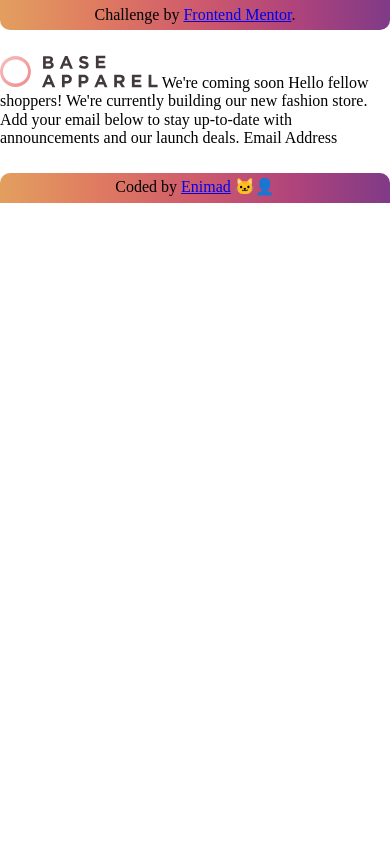
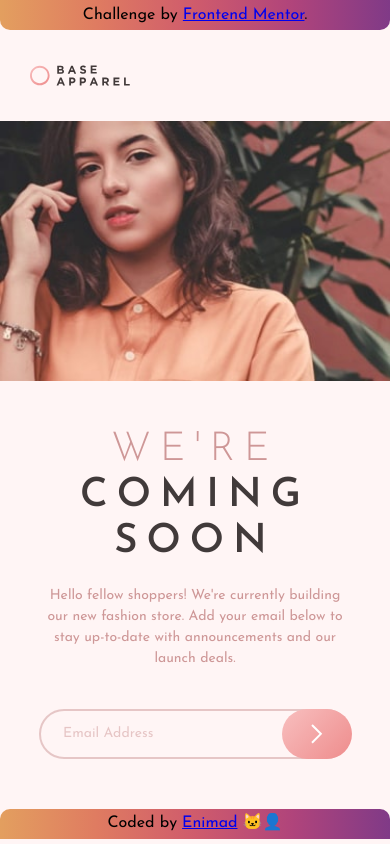
Before and after one commit to enimad/Base-apparel-coming-soon-master, a plain HTML site: page index.html in a window 390 px wide. Drawn offline with Linux system fonts and the light colour scheme.

Commit message:
Mobile V: done > Desktop V: to do

```diff
--- a/index.html
+++ b/index.html
@@ -11,6 +11,10 @@
   <title>Frontend Mentor | Base Apparel coming soon page</title>
 
   <link rel="stylesheet" href="./style.css">
+
+  <link rel="preconnect" href="https://fonts.googleapis.com">
+  <link rel="preconnect" href="https://fonts.gstatic.com" crossorigin>
+  <link href="https://fonts.googleapis.com/css2?family=Josefin+Sans:wght@300;400;600&display=swap" rel="stylesheet">
 </head>
 
 <body>
@@ -19,13 +23,31 @@
   </header>
 
   <main>
-    <img class="logo" src="./images/logo.svg" alt="Brand logo">
-    We're coming soon
+    <div class="content">
+      <img class="logo" src="./images/logo.svg" alt="Brand logo">
+      <img class="brand-img_mobile" src="./images/hero-mobile.jpg" alt="Woman wearing an orange shirt">
 
-    Hello fellow shoppers! We're currently building our new fashion store.
-    Add your email below to stay up-to-date with announcements and our launch deals.
+      <div class="content-section">
+        <p class="content-title"><span>We're</span><br>coming<br>soon</p>
 
-    Email Address
+        <p class="content-message">
+          Hello fellow shoppers! We're currently building our new fashion store.
+          Add your email below to stay up-to-date with announcements and our launch deals.
+        </p>
+
+        <div class="email-box">
+          <form action="#">
+            <div class="form-box">
+              <input type="text" name="email" placeholder="Email Address">
+              <button type="submit">
+                <img class="arrow" src="./images/icon-arrow.svg" alt="Arrow">
+              </button>
+            </div>
+          </form>
+        </div>
+
+      </div>
+    </div>
   </main>
 
   <footer class="attribution">
--- /dev/null
+++ b/sass/libs/colors.scss
@@ -0,0 +1,7 @@
+$background-color: hsl(0, 100%, 98%);
+
+$pink-text: hsl(0, 36%, 70%);
+$black-text: hsl(0, 6%, 24%);
+
+$btn: linear-gradient(135deg, hsl(0, 80%, 86%), hsl(0, 74%, 74%));
+$btn-hover: linear-gradient(135deg, hsl(0, 100%, 95%), hsl(0, 100%, 89%));
--- a/sass/style.scss
+++ b/sass/style.scss
@@ -1,5 +1,12 @@
 @import "libs/normalize.scss";
 @import "libs/border-box.scss";
+@import "libs/colors.scss";
+
+body {
+    font-family: 'Josefin Sans', sans-serif;
+
+    background-color: $background-color;
+}
 
 header {
     display: flex;
@@ -38,3 +45,113 @@ footer {
 
     }
 }
+
+.logo {
+    width: 100px;
+    height: auto;
+
+    margin: 10px 0 30px 30px;
+}
+
+.brand-img_mobile {
+    width: 100%;
+}
+
+.content {
+    &-section {
+        display: flex;
+        flex-direction: column;
+        align-items: center;
+    }
+
+    &-title {
+        margin-bottom: 0;
+
+        text-align: center;
+        text-transform: uppercase;
+
+        font-size: 40px;
+        font-weight: 600;
+
+        letter-spacing: 9px;
+
+        color: $black-text;
+
+        & span {
+            font-weight: 300;
+
+            color: $pink-text;
+        }
+    }
+
+    &-message {
+        margin: 20px 0 25px 0;
+
+        width: 80%;
+
+        line-height: 1.5;
+
+        text-align: center;
+        font-size: 14px;
+
+        color: $pink-text;
+    }
+}
+
+.email-box {
+    width: 80%;
+}
+
+.form-box {
+    display: flex;
+    justify-content: space-between;
+    align-items: center;
+    margin: 15px 0 25px;
+    border: solid 2px hsl(0, 36%, 70%, 0.5);
+    height: 50px;
+    border-radius: 25px;
+
+    & input {
+        border: none;
+        outline: none;
+
+        color: $black-text;
+        background-color: $background-color;
+
+        font-size: 14px;
+
+        margin-left: 20px;
+
+    }
+
+    ::placeholder {
+        color: $pink-text;
+        opacity: 0.5;
+    }
+
+    & button {
+        display: flex;
+        justify-content: center;
+        align-items: center;
+
+        cursor: pointer;
+
+        width: 70px;
+        height: 50px;
+
+        border: none;
+        border-radius: 25px;
+
+        margin-right: -3px;
+
+        background: $btn;
+
+        transition: 0.6s ease;
+
+        &:hover {
+            background: $btn-hover;
+
+            box-shadow: 0px 6px 20px 0px $pink-text;
+        }
+    }
+}
```
Also changed, not shown: style.css, 2 other files.
